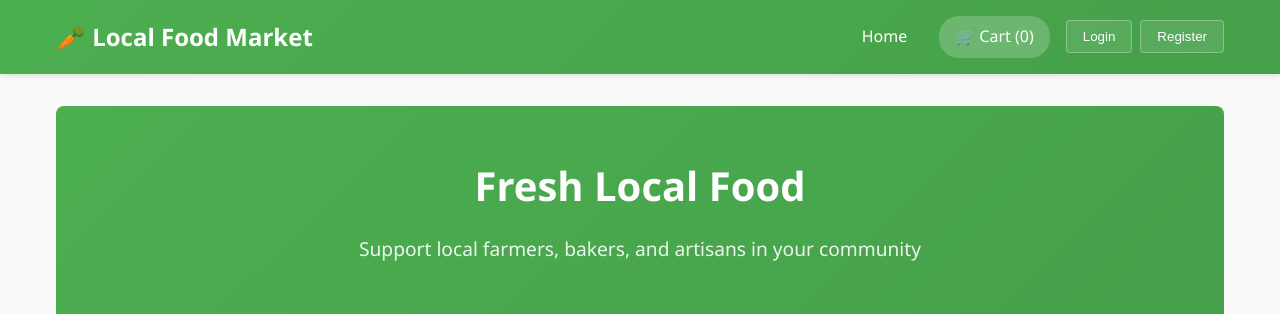
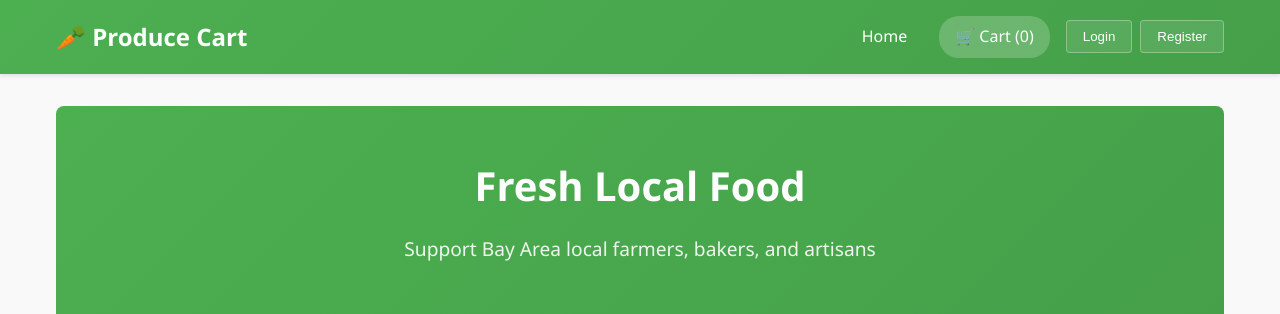
Before and after one commit to nataliezhou/firestore-starter, a Vue app: page / in a window 1280 px wide. Shown: the top 314 px of the page. Built offline with nearby package versions, Linux system fonts and the light colour scheme; no server answers; the database is empty.

Commit message:
tiny change

```diff
--- a/src/App.vue
+++ b/src/App.vue
@@ -3,7 +3,7 @@
     <nav class="navbar">
       <div class="nav-container">
         <router-link to="/" class="nav-brand">
-          🥕 Local Food Market
+          🥕  Produce Cart
         </router-link>
         <div class="nav-links">
           <router-link to="/" class="nav-link">Home</router-link>
--- a/src/views/Home.vue
+++ b/src/views/Home.vue
@@ -2,7 +2,7 @@
   <div class="home">
     <div class="hero">
       <h1>Fresh Local Food</h1>
-      <p>Support local farmers, bakers, and artisans in your community</p>
+      <p>Support Bay Area local farmers, bakers, and artisans</p>
     </div>
 
     <div class="filters mb-4">
```
